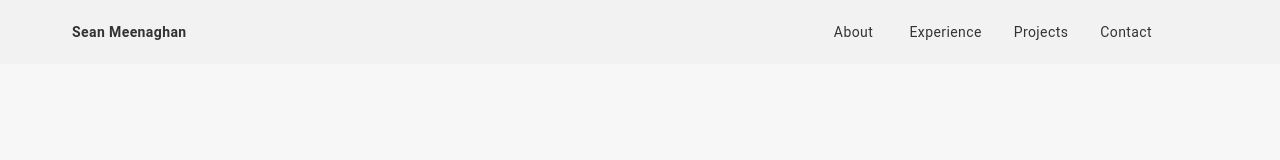
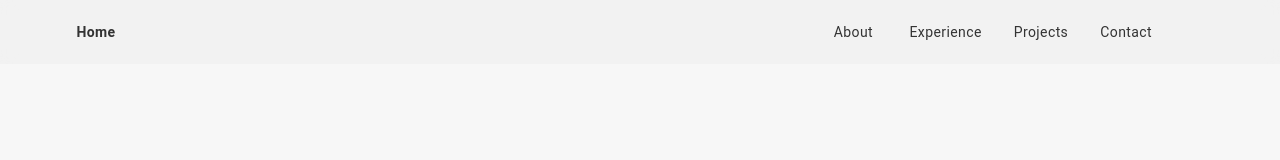
Before and after one commit to s-meenaghan7/homepage, a React (Vite) app: page / in a window 1280 px wide. Shown: the top 160 px of the page. Built offline with nearby package versions, Linux system fonts and the light colour scheme; some icons are missing.

Commit message:
fix: minor: reduced enter delay on ColorSchemeToggle; added comment for clarity in NavButton JSX; changed label for NavBarStandard 'Home' button

```diff
--- a/src/features/navigation/ColorSchemeToggle.tsx
+++ b/src/features/navigation/ColorSchemeToggle.tsx
@@ -22,7 +22,7 @@ export function ColorSchemeToggle() {
   return (
     <Tooltip
       title={`Change to ${toggleMode(mode)} mode`}
-      enterDelay={500}
+      enterDelay={100}
     >
       <IconButton onClick={handleClick}>
         {mode === "dark" ? <LightModeOutlinedIcon /> : <DarkModeOutlinedIcon />}
--- a/src/features/navigation/NavBarStandard.tsx
+++ b/src/features/navigation/NavBarStandard.tsx
@@ -18,8 +18,8 @@ export function NavBarStandard({ navButtons, activeSection }: NavBarStandardProp
     <Toolbar disableGutters>
       {homeButton && (
         <NavButton
+          label="Home"
           icon={homeButton.icon}
-          label={homeButton.label}
           sectionId={homeButton.id}
           onClick={homeButton.onClick}
           active={activeSection === homeButton.id}
--- a/src/features/navigation/NavButton.tsx
+++ b/src/features/navigation/NavButton.tsx
@@ -19,6 +19,7 @@ export function NavButton({ sectionId, label, active, icon, onClick }: NavButton
   const isSmallScreen = useMediaQuery(theme.breakpoints.down("sm"))
 
   if (isSmallScreen) {
+    // Renders inside the NavDialog
     return (
       <Button
         size="large"
```
